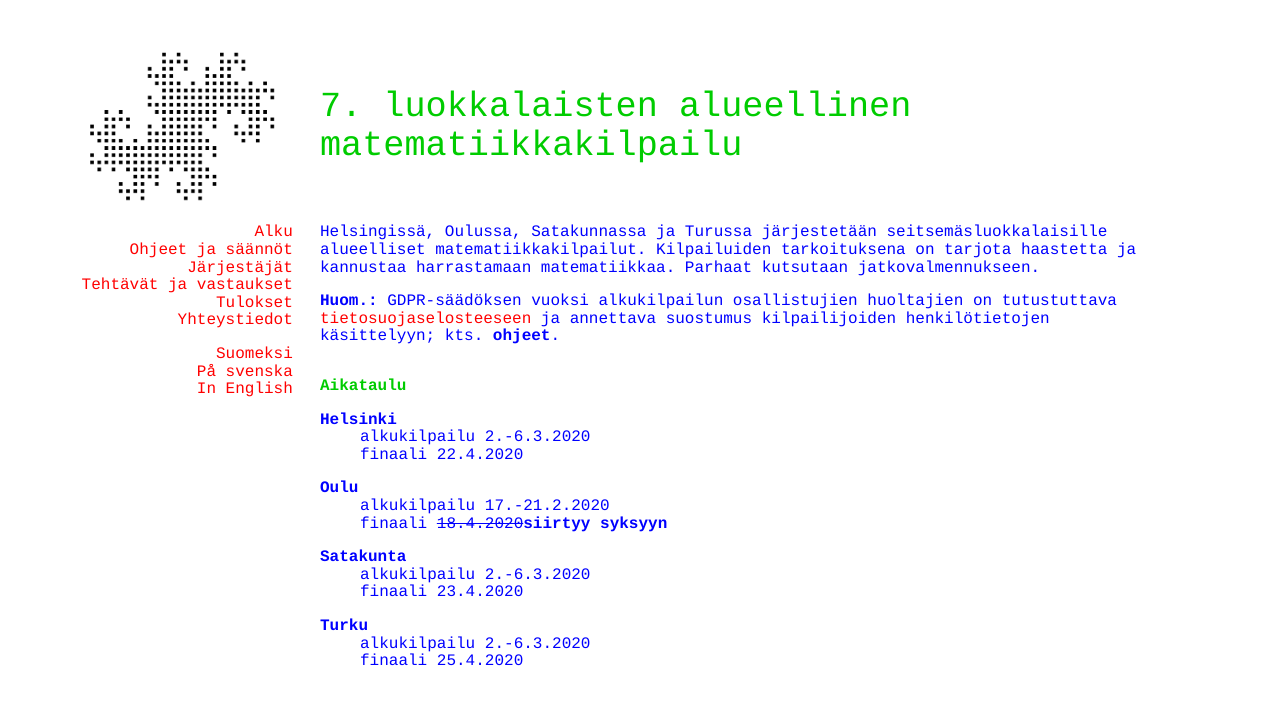
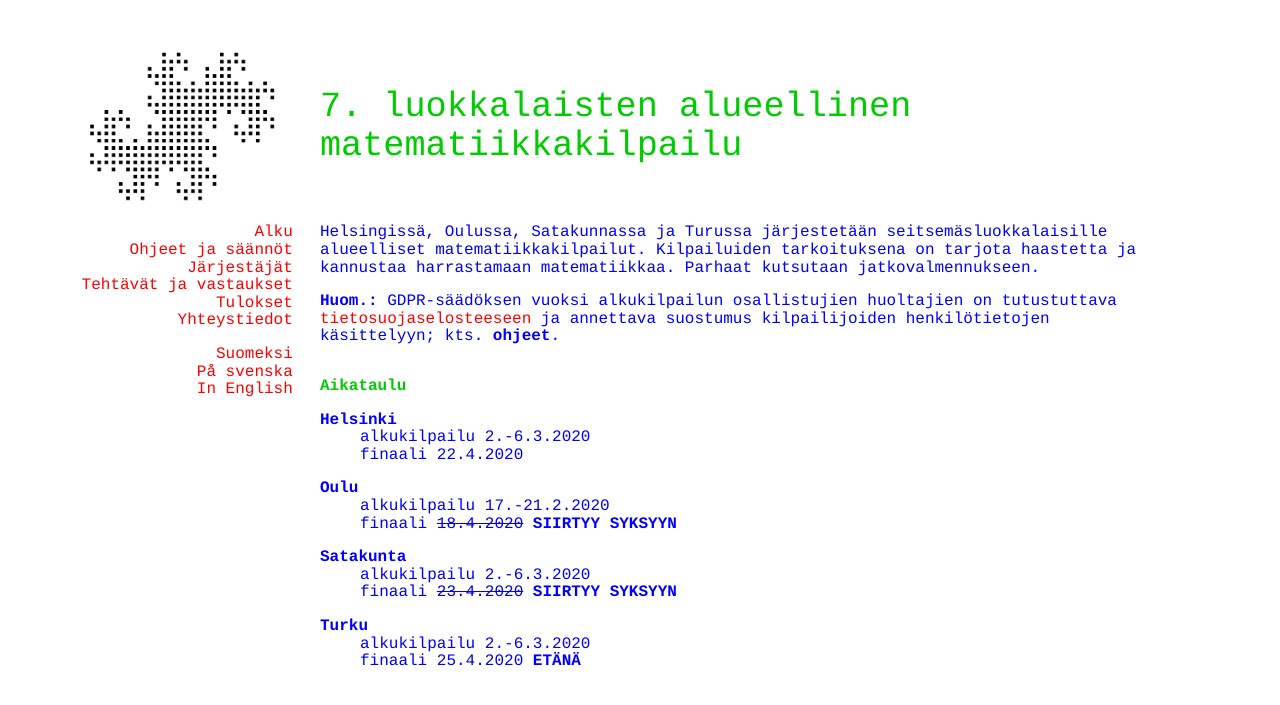
Before and after one commit to matematiikkakilpailut/matematiikkakilpailut.github.io, a Jekyll site: the page built from seiskat/index.html, in a window 1280 px wide. Shown: the top 705 px of the page. Built offline with Jekyll 4.4.1, drawn with Linux system fonts in a browser that asks for light colours.

Commit message:
Update index.html
Finaalien järjestelyistä

```diff
--- a/seiskat/index.html
+++ b/seiskat/index.html
@@ -21,11 +21,11 @@
   <dd>finaali 22.4.2020</dd>
   <dt><strong>Oulu</strong></dt>
   <dd>alkukilpailu 17.-21.2.2020</dd>
-  <dd>finaali <strike>18.4.2020</strike><b>siirtyy syksyyn</b></dd>
+  <dd>finaali <strike>18.4.2020</strike><b> SIIRTYY SYKSYYN</b></dd>
   <dt><strong>Satakunta</strong></dt>
   <dd>alkukilpailu 2.-6.3.2020</dd>
-  <dd>finaali 23.4.2020</dd>
+  <dd>finaali <strike>23.4.2020</strike><b> SIIRTYY SYKSYYN</b></dd>
   <dt><strong>Turku</strong></dt>
   <dd>alkukilpailu 2.-6.3.2020</dd>
-  <dd>finaali 25.4.2020</dd>
+  <dd>finaali 25.4.2020<b> ETÄNÄ</b></dd>
 </dl>
```
